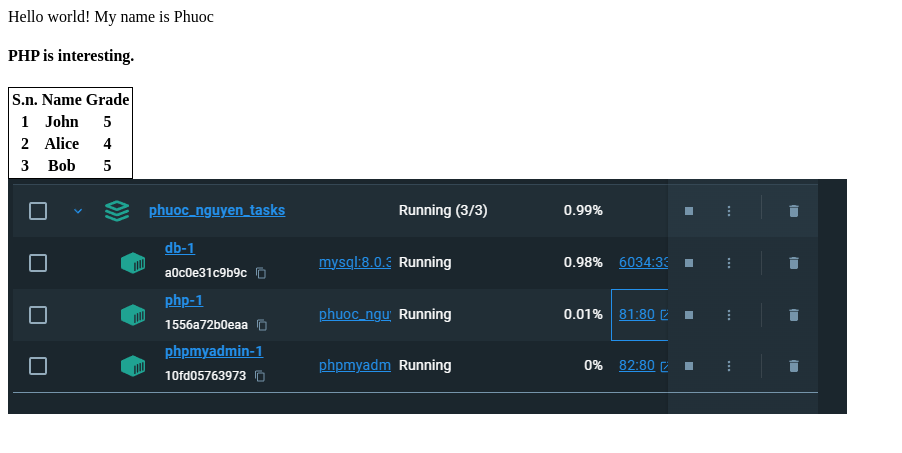
After one commit to phuocnguyen2201/phuoc_nguyen_tasks, a PHP site: page /in_class_task_1/ex1.php in a window 1280 px wide. The commit adds this page. Shown: the top 453 px of the page, without its empty margins (0-902 px from the left). Run offline with PHP 8.4, Linux system fonts and the light colour scheme; lists and menus that the app fills with data are empty.

Commit message:
Update individual task-1

```diff
--- /dev/null
+++ b/src/in_class_task_1/ex1.php
@@ -0,0 +1,29 @@
+<!DOCTYPE html>
+<html lang="en">
+<head>
+    <meta charset="UTF-8">
+    <meta name="viewport" content="width=device-width, initial-scale=1.0">
+    <title>Exercise 1: Getting Started with PHP - Phuoc</title>
+</head>
+<body>
+
+    <?php
+        $my_name = "Phuoc";
+        echo "Hello world! My name is ".$my_name;
+
+        $title = "PHP is interesting.";
+        echo "<h4>".$title."</h4>";
+
+        $g1 = 5;
+        $g2 = 4;
+        $g3 = 5;
+
+        echo "<table style='border: 1px solid black;'><tr><th>S.n.</th><th>Name</th><th>Grade</th></tr>";
+        echo "<tr><th>1</th><th>John</th><th>".$g1."</th></tr>";
+        echo "<tr><th>2</th><th>Alice</th><th>".$g2."</th></tr>";
+        echo "<tr><th>3</th><th>Bob</th><th>".$g3."</th></tr></table>";
+
+        echo "<img alt=\"Env development confirm\" src=\"./image/env_phuoc_nguyen.PNG\">";
+        ?>
+</body>
+</html>
--- /dev/null
+++ b/src/in_class_task_1/index.php
@@ -0,0 +1,3 @@
+<?php
+echo "Hello, World!";
+?>
```
Also changed, not shown: src/index.php (+6 -1 lines), src/in_class_task_1/image/env_phuoc_nguyen.PNG (added).
